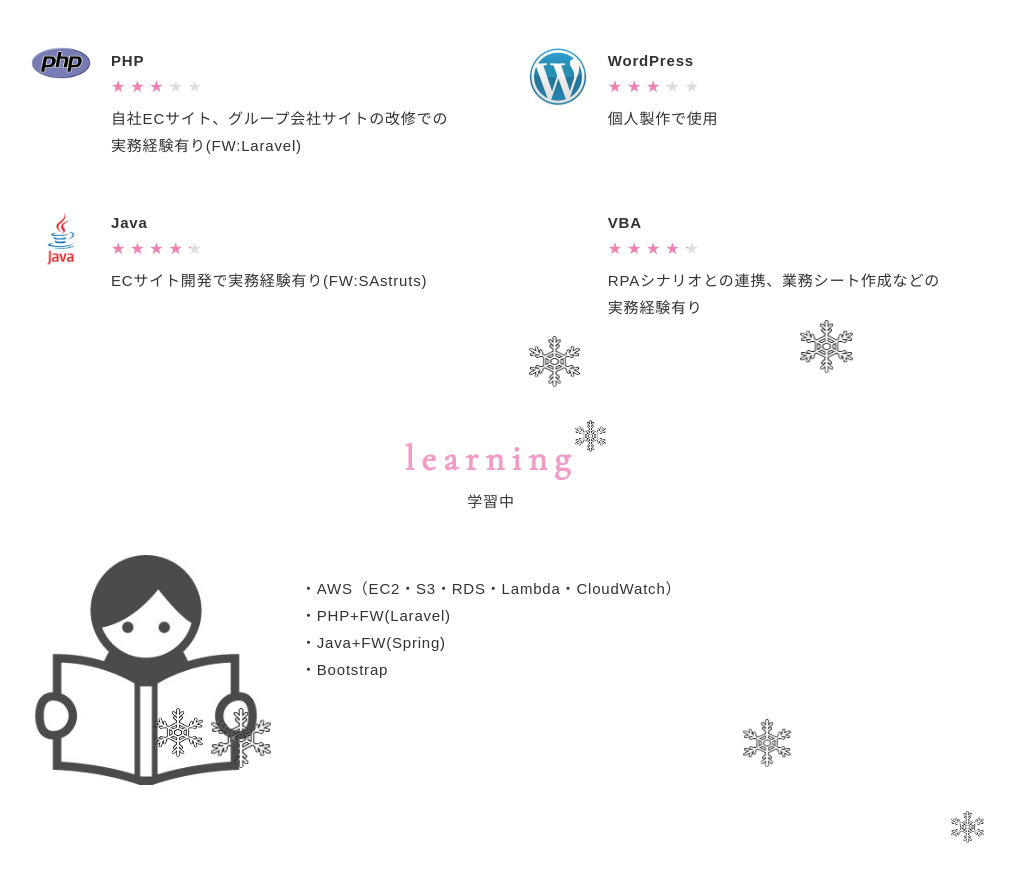
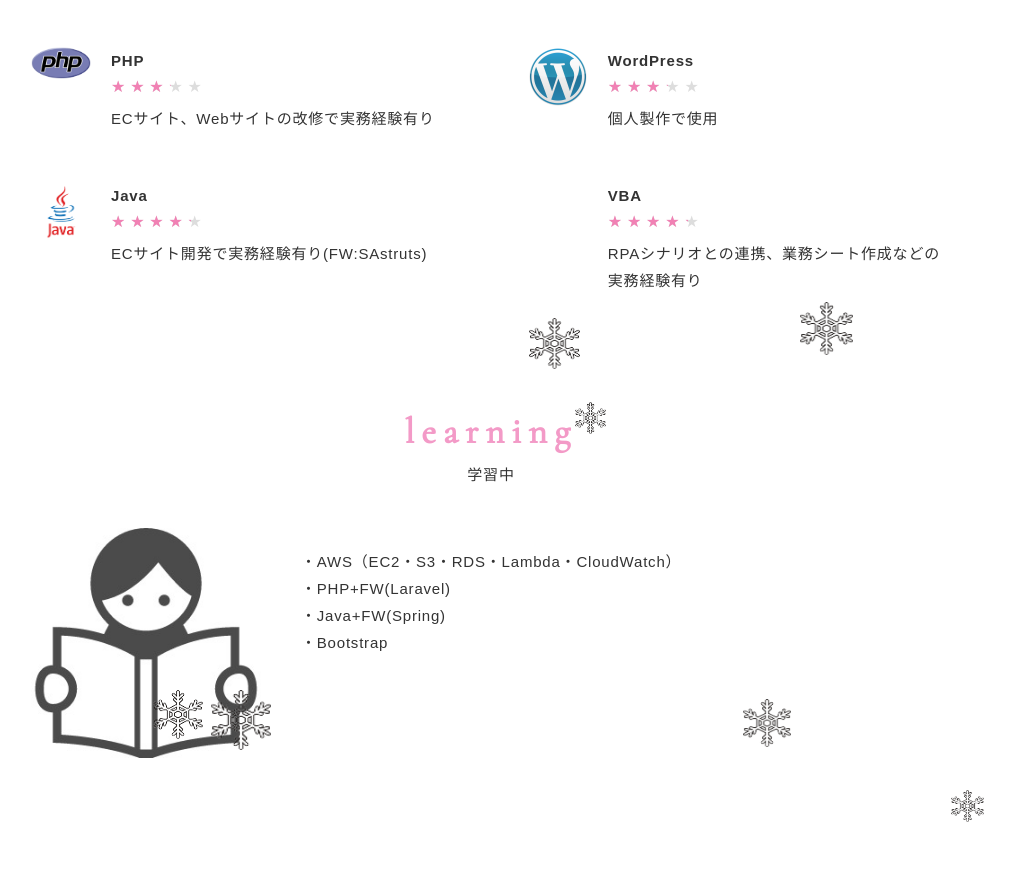
Before and after one commit to TK-10/portfolio, a plain HTML site: page index.html in a window 1280 px wide. Shown: the part 3018-3897 px from the top of the page, without its empty margins (149-1164 px from the left). Drawn offline with nearby package versions, Linux system fonts and the light colour scheme.

Commit message:
文章修正

```diff
--- a/index.html
+++ b/index.html
@@ -348,7 +348,7 @@ $(window).on('load scroll', function(){
                     <div class="rate rate3"></div>
                   </div>
                   <p>
-                    自社ECサイト、グループ会社サイトの改修での実務経験有り(FW:Laravel)</p>
+                    ECサイト、Webサイトの改修で実務経験有り</p>
                 </div>
               </div>
               <div class="skill-item">
```
